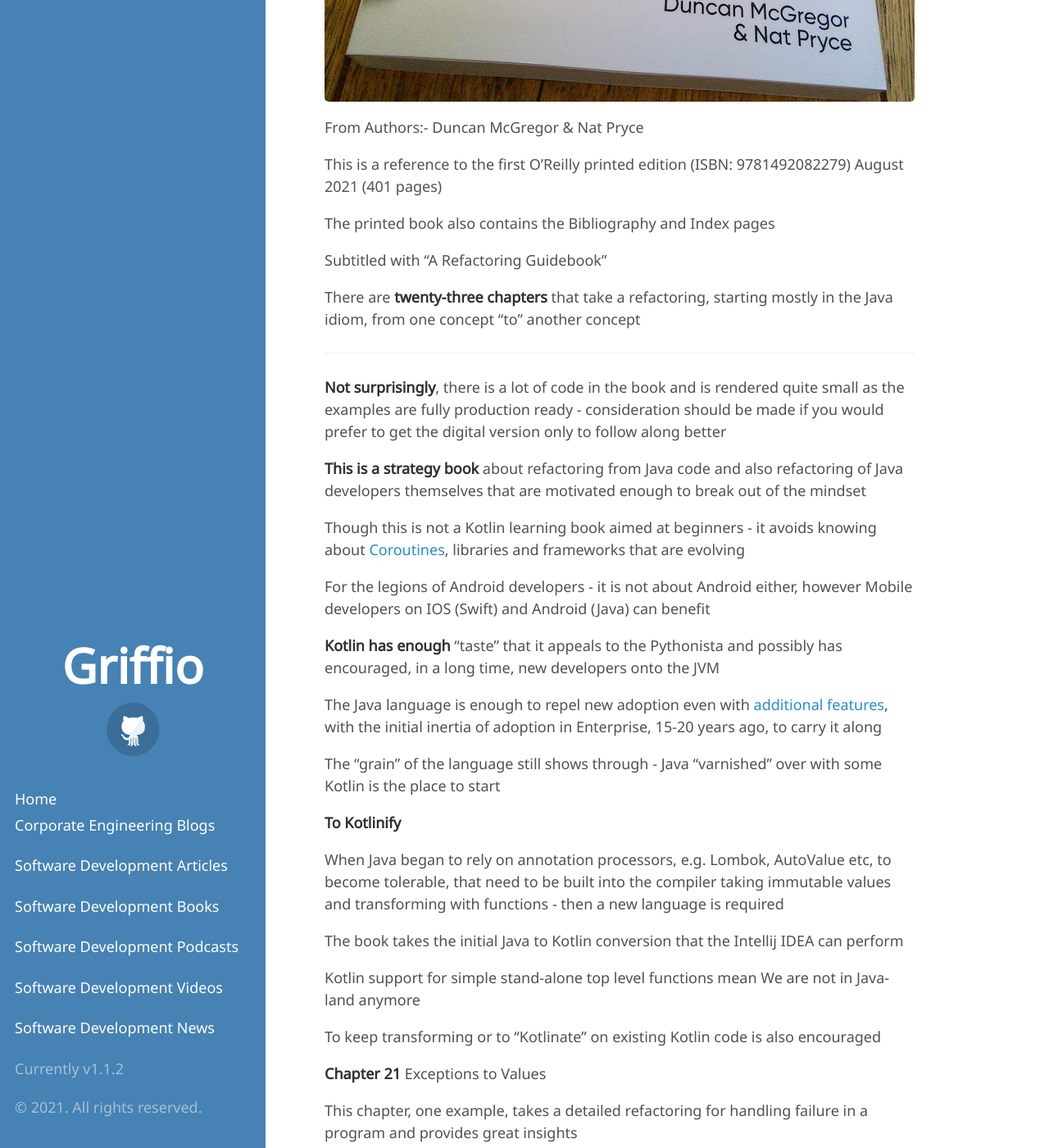
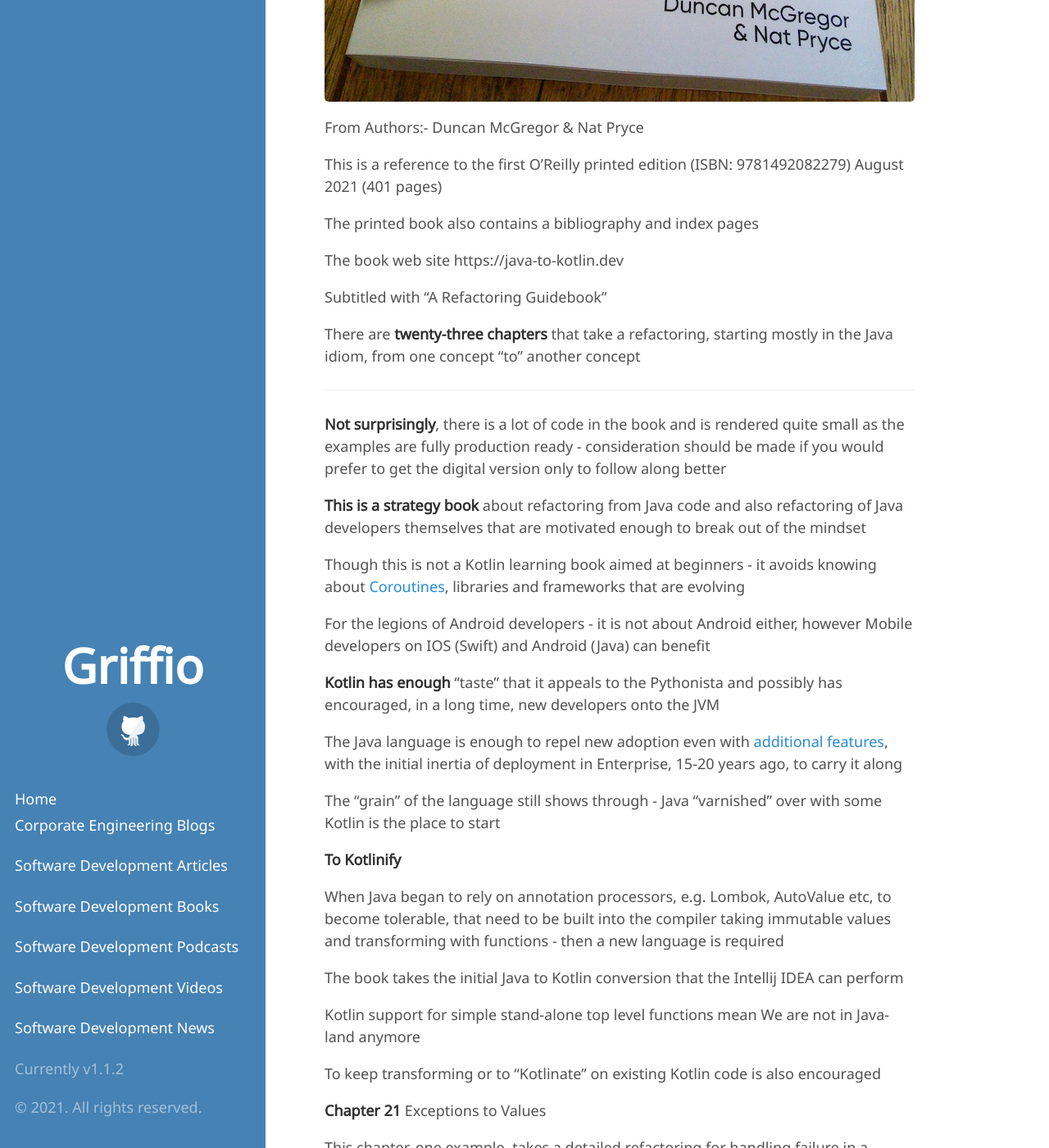
Before and after one commit to griffio/griffio.github.io, a Jekyll site: the page built from _posts/2021-09-10-Java-To-Kotlin-Review.md, in a window 1280 px wide and 1400 px high, scrolled down 716 px. Shown: the whole window at 82% size. Built offline with Jekyll 4.4.1, drawn with Linux system fonts in a browser that asks for light colours; some web fonts are replaced.

Commit message:
Update 2021-09-10-Java-To-Kotlin-Review.md

```diff
--- a/_posts/2021-09-10-Java-To-Kotlin-Review.md
+++ b/_posts/2021-09-10-Java-To-Kotlin-Review.md
@@ -15,7 +15,9 @@
 
 This is a reference to the first O'Reilly printed edition (ISBN: 9781492082279) August 2021 (401 pages)
 
-The printed book also contains the Bibliography and Index pages
+The printed book also contains a bibliography and index pages
+
+The book web site https://java-to-kotlin.dev
 
 Subtitled with "A Refactoring Guidebook"
 
@@ -33,7 +35,7 @@
 
 **Kotlin has enough** "taste" that it appeals to the Pythonista and possibly has encouraged, in a long time, new developers onto the JVM
 
-The Java language is enough to repel new adoption even with [additional features](https://openjdk.java.net/jeps/359), with the initial inertia of adoption in Enterprise, 15-20 years ago, to carry it along
+The Java language is enough to repel new adoption even with [additional features](https://openjdk.java.net/jeps/359), with the initial inertia of deployment in Enterprise, 15-20 years ago, to carry it along
 
 The "grain" of the language still shows through - Java "varnished" over with some Kotlin is the place to start
 
```
